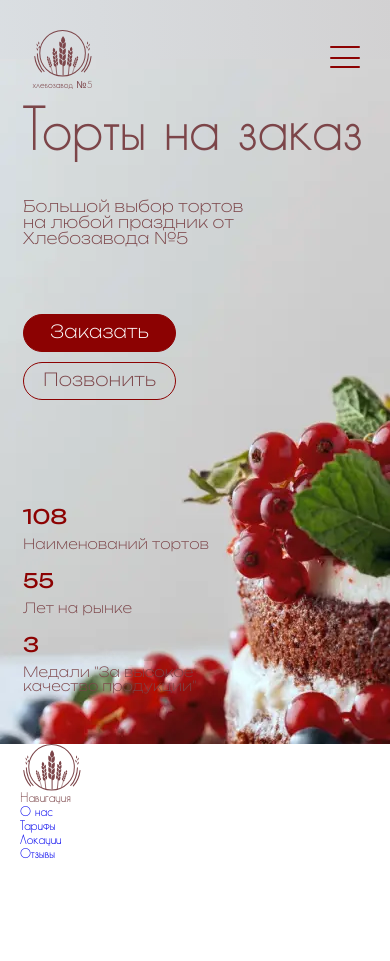
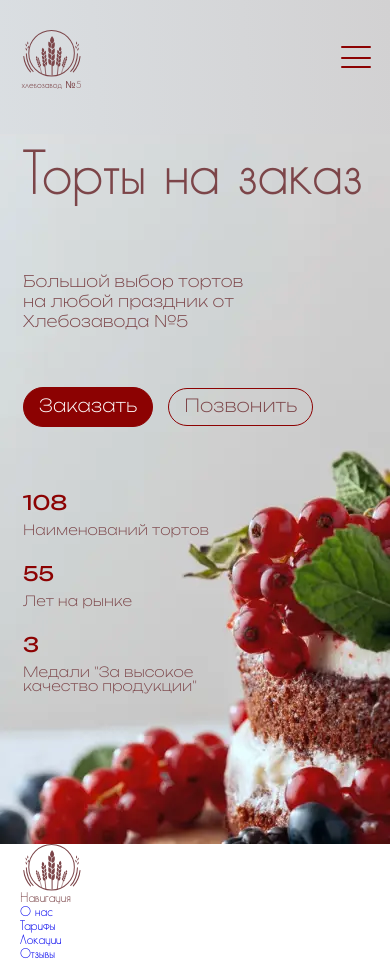
Before and after one commit to StanislavTihanov/project-for-client, a plain HTML site: page index.html in a window 390 px wide. Before the commit the page ends 861 px from the top, so only its background shows below. Drawn offline with Linux system fonts and the light colour scheme.

Commit message:
Add main-section

```diff
--- a/css/style.css
+++ b/css/style.css
@@ -811,7 +811,7 @@ form{
     display: none;
   }
   .header {
-    padding: 30px 11px;
+    padding: 30px 0px;
   }
   .header__burger-wrapper {
     width: 36px;
@@ -893,7 +893,7 @@ form{
     }
   }
   .main-section__text {
-    max-width: 223px;
+    max-width: 225px;
   }
 }
 
@@ -908,11 +908,8 @@ form{
     opacity: 1;
   }
   .main-section__content {
-    padding: 0px 23px 50px 23px;
-    margin-top: -50px;
-  }
-  .main-section__body {
-    padding-top: 100px;
+    padding: 144px 23px 150px 23px;
+
   }
   .main-section__text p:first-child {
     display: none;
@@ -921,7 +918,28 @@ form{
     display: block;
   }
   .main-section__title {
-    margin-top: 50px;
+    margin-bottom: 64px;
+  }
+  .main-section__text p {
+    line-height: 20px;
+  }
+  .main-section__text {
+    margin-bottom: 55px;
+  }
+  .main-section__buttons {
+    display: flex;
+    align-items: center;
+    gap: 15px;
+    margin-bottom: 57px;
+  }
+  .main-section__buttons .button a {
+    padding: 10px 15px;
+  }
+  .main-section__button a {
+    padding: 9px 15px;
+  }
+  .main-section__timer:not(:last-child) {
+    margin-bottom: 27px;
   }
 }
 /*---------------------------------------media----------------------------*/
```
